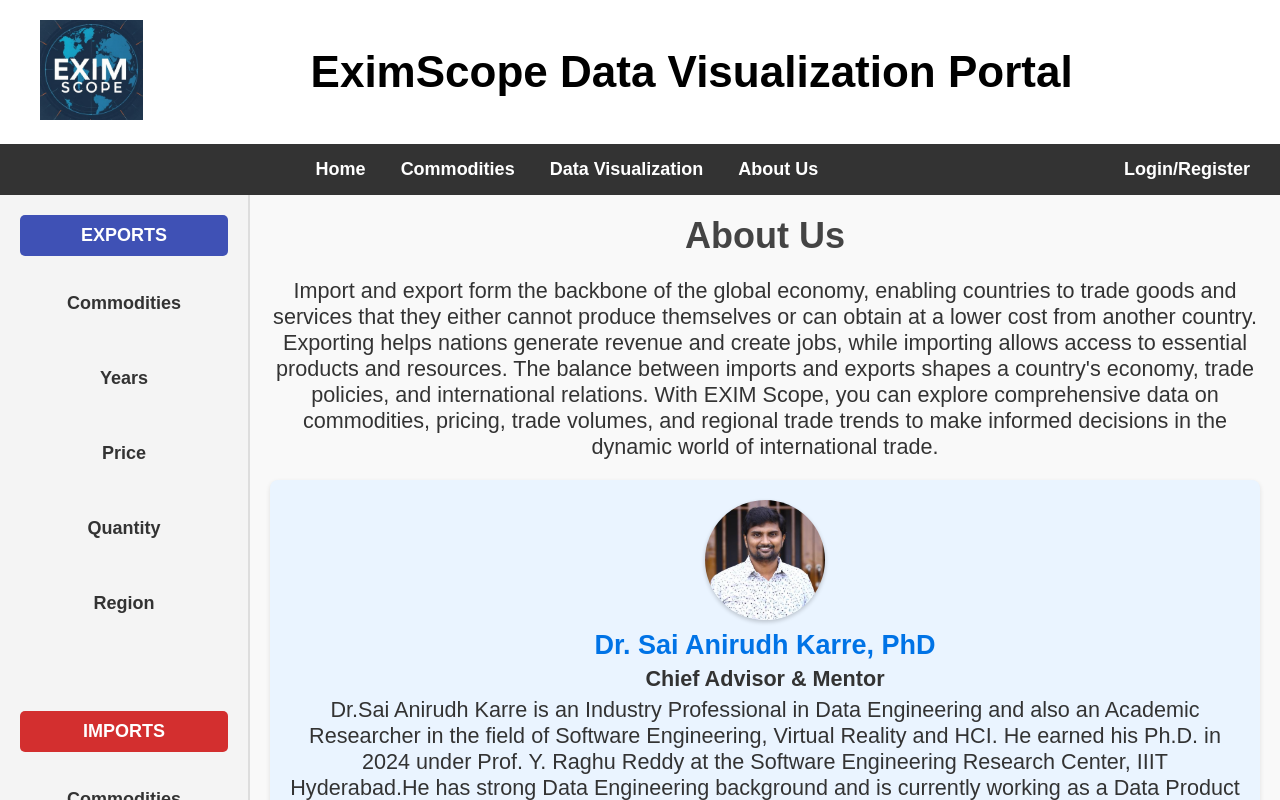
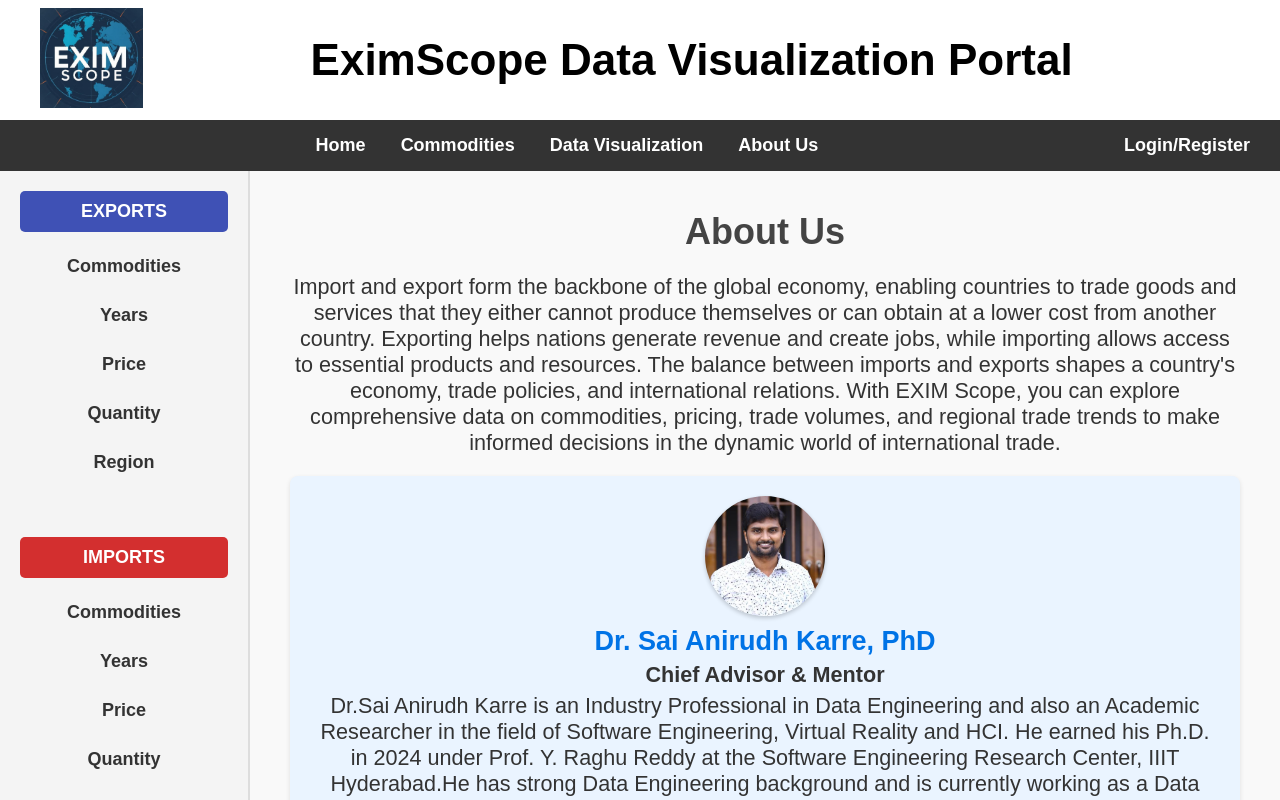
Before and after one commit to aashreyj/data-visitation-etl, a React (Create React App) app in the folder frontend/: page /about-us in a window 1280 px wide. Built offline with nearby package versions, Linux system fonts and the light colour scheme; no server answers.

Commit message:
CSS changes

```diff
--- a/frontend/src/components/ChartComponent.js
+++ b/frontend/src/components/ChartComponent.js
@@ -9,20 +9,17 @@
 const ChartComponent = ({ chartData, chartType, title }) => {
   return (
     <div className="chart-component">
-      <h3 style={{ textAlign: 'center', marginBottom: '40px' }}>{title}</h3>
+      <h3 style={{ textAlign: 'center'}}>{title}</h3>
       <div>
         {chartType === 'line' && (
           <Line
             data={chartData}
             options={{
+              responsive: true,
               scales: {
                 y: {
                   suggestedMin: 0,
-                  suggestedMax: 10,
-                  ticks: {
-                    stepSize: 0.5,
-
-                  }
+                  suggestedMax: 20,
                 }
               }
             }}
--- a/frontend/src/components/DashboardDefault.js
+++ b/frontend/src/components/DashboardDefault.js
@@ -124,7 +124,7 @@
             <ChartComponent chartData={pieChartData} chartType="pie" title="Regional Distribution by Quantity (in tonnes)" />
           </div>
         </div>
-        <div className="dashboard-actions" style={{ textAlign: 'center', marginTop: '10px' }}>
+        <div className="dashboard-actions" style={{ textAlign: 'center' }}>
           <button
             onClick={() => navigate('/data-filter', { state: { category: apiIeType, commodity: apiCategory } })}
             className="custom-visualisation-button"
--- a/frontend/src/styles/components.css
+++ b/frontend/src/styles/components.css
@@ -28,7 +28,7 @@
     display: flex;
     align-items: center;
     justify-content: space-between;
-    height: 150px;
+    height: 120px;
     box-shadow: 0px 2px 5px rgba(0, 0, 0, 0.1);
 }
 
@@ -101,7 +101,7 @@
 }
 
 .sidebar li {
-    padding: 15px 0;
+    padding: 2px 0;
     font-weight: bold;
     text-align: center;
 }
@@ -427,7 +427,7 @@
     width: 100%;
     flex-wrap: wrap; /* Ensures responsiveness */
     gap: 30px; /* Space between the charts */
-    margin-bottom: 100px; /* Added space between charts and commodities section */
+    margin-bottom: 50px; /* Added space between charts and commodities section */
   }
 
   /* Style for individual chart containers */
@@ -881,7 +881,7 @@
   justify-content: center; /* Center content horizontally */
   align-items: center; /* Center content vertically */
 }
-[29/11/24, 9:49:21 PM] IH MT SSD Kanika Arpan: .about-us {
+.about-us {
   font-family: Arial, sans-serif;
   padding: 20px;
   background-color: #f9f9f9;
@@ -976,7 +976,7 @@
 .member p {
   margin: 5px 0;
 }
-[29/11/24, 9:50:38 PM] IH MT SSD Kanika Arpan: .main-body {
+.main-body {
   background-color: #ffffff;
   padding: 30px;
   border-radius: 8px;
--- a/frontend/src/styles/global.css
+++ b/frontend/src/styles/global.css
@@ -92,7 +92,7 @@
   }
 
   .sidebar .section {
-    margin-bottom: 70px;
+    margin-bottom: 50px;
   }
 
   .sidebar .section-title {
```
